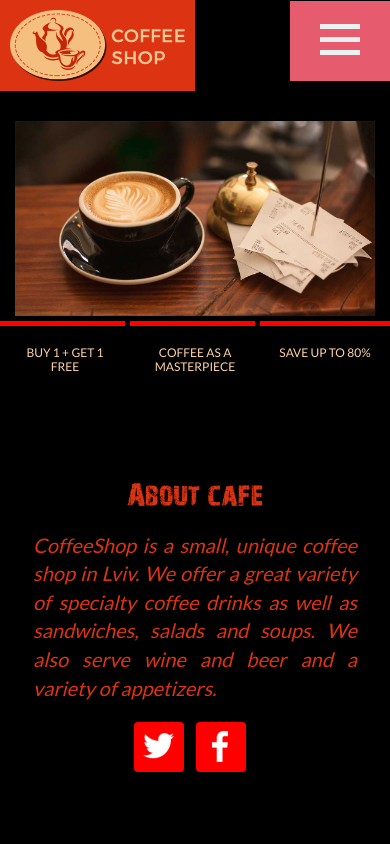
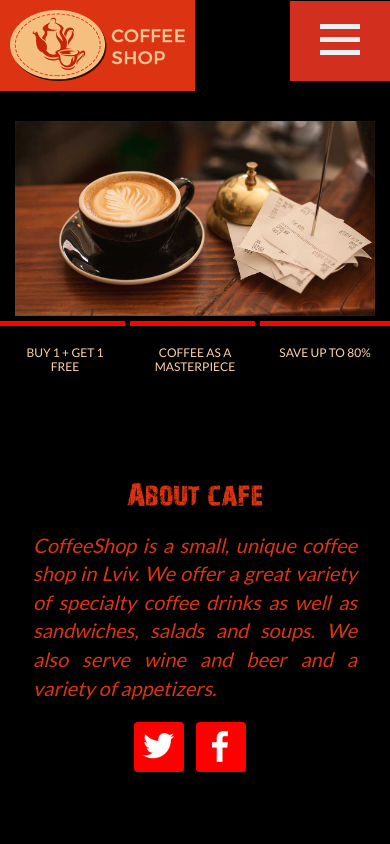
Before and after one commit to ostapenko25/CofeeShop, a plain HTML site: page index.html in a window 390 px wide. Shown: the top 844 px of the page. Drawn offline with nearby package versions, Linux system fonts and the light colour scheme.

Commit message:
Update hamburger-menu.css

```diff
--- a/css/hamburger-menu.css
+++ b/css/hamburger-menu.css
@@ -1,9 +1,9 @@
 /*Hamburger menu*/
 .hamburger-menu {
-	display: none; /*!!!!!!!!! none*/
+	display: none;
 	width: 100px;
 	height: 80px;
-	background-color: #e75b6f;
+	background-color: #D22F1E;
 	position: absolute;
 	right: 0;
 	top: 0;
```
